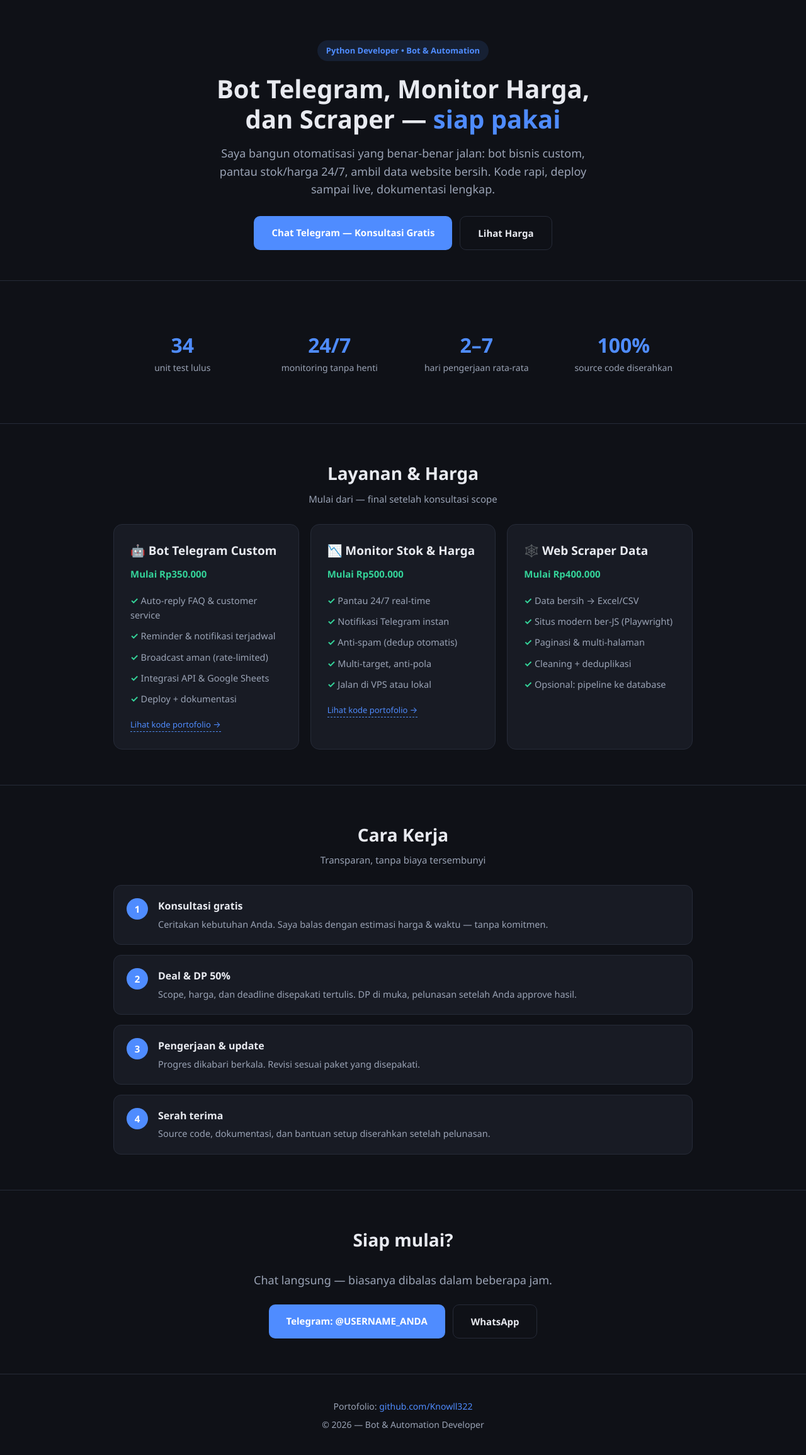
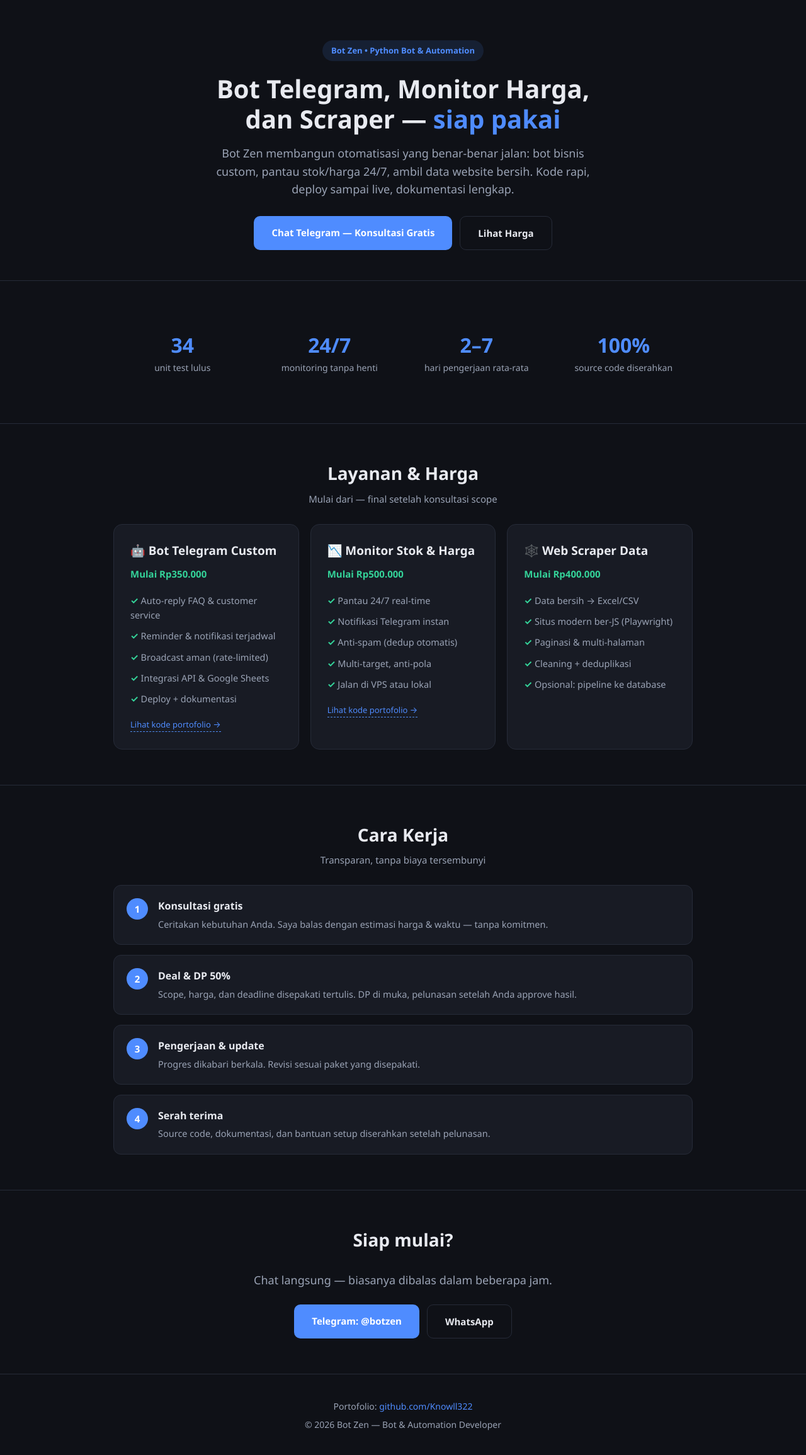
Before and after one commit to Knowll322/knowll322.github.io, a plain HTML site: page index.html in a window 1280 px wide. Shown: the whole page at 63% size. Drawn offline with Linux system fonts and the light colour scheme.

Commit message:
Rebrand: Bot Zen

```diff
--- a/index.html
+++ b/index.html
@@ -3,8 +3,8 @@
 <head>
 <meta charset="UTF-8">
 <meta name="viewport" content="width=device-width, initial-scale=1.0">
-<title>Bot & Automation Developer — Jasa Bot Telegram, Monitor Harga, Scraper Data</title>
-<meta name="description" content="Jasa pembuatan bot Telegram custom, monitor stok/harga real-time, dan web scraper Python. Harga mulai Rp350rb. Konsultasi gratis.">
+<title>Bot Zen — Jasa Bot Telegram, Monitor Harga, Scraper Data</title>
+<meta name="description" content="Bot Zen: jasa pembuatan bot Telegram custom, monitor stok/harga real-time, dan web scraper Python. Harga mulai Rp350rb. Konsultasi gratis.">
 <style>
   :root {
     --bg: #0f1117;
@@ -128,11 +128,11 @@
 
 <header>
   <div class="container">
-    <div class="badge">Python Developer • Bot &amp; Automation</div>
+    <div class="badge">Bot Zen • Python Bot &amp; Automation</div>
     <h1>Bot Telegram, Monitor Harga,<br>dan Scraper — <span>siap pakai</span></h1>
-    <p class="subtitle">Saya bangun otomatisasi yang benar-benar jalan: bot bisnis custom, pantau stok/harga 24/7, ambil data website bersih. Kode rapi, deploy sampai live, dokumentasi lengkap.</p>
+    <p class="subtitle">Bot Zen membangun otomatisasi yang benar-benar jalan: bot bisnis custom, pantau stok/harga 24/7, ambil data website bersih. Kode rapi, deploy sampai live, dokumentasi lengkap.</p>
     <div class="cta-row">
-      <a class="btn btn-primary" href="https://t.me/USERNAME_ANDA">Chat Telegram — Konsultasi Gratis</a>
+      <a class="btn btn-primary" href="https://t.me/botzen">Chat Telegram — Konsultasi Gratis</a>
       <a class="btn btn-ghost" href="#harga">Lihat Harga</a>
     </div>
   </div>
@@ -217,7 +217,7 @@
     <h2>Siap mulai?</h2>
     <p class="subtitle" style="margin-bottom:24px;">Chat langsung — biasanya dibalas dalam beberapa jam.</p>
     <div class="cta-row">
-      <a class="btn btn-primary" href="https://t.me/USERNAME_ANDA">Telegram: @USERNAME_ANDA</a>
+      <a class="btn btn-primary" href="https://t.me/botzen">Telegram: @botzen</a>
       <a class="btn btn-ghost" href="https://wa.me/62XXXXXXXXXXX">WhatsApp</a>
     </div>
   </div>
@@ -226,7 +226,7 @@
 <footer>
   <div class="container">
     <p>Portofolio: <a href="https://github.com/Knowll322">github.com/Knowll322</a></p>
-    <p style="margin-top:6px;">© 2026 — Bot &amp; Automation Developer</p>
+    <p style="margin-top:6px;">© 2026 Bot Zen — Bot &amp; Automation Developer</p>
   </div>
 </footer>
 
```
